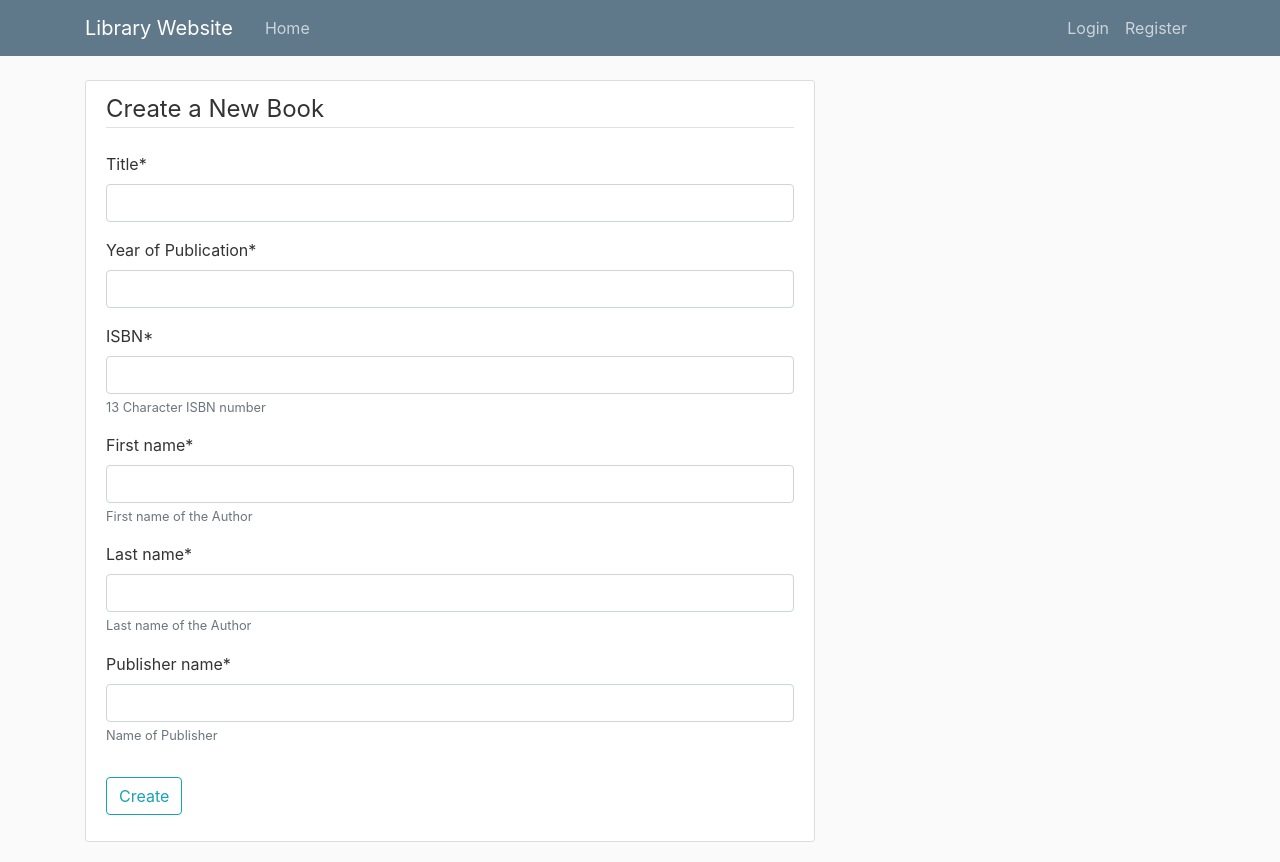
After one commit to Nicolas-Sy/SECURDE-MP, a Django app: page /createBook/ in a window 1280 px wide. The commit adds this page. Run offline with Django 3.2, Linux system fonts and the light colour scheme; some libraries are stand-ins or nearby versions.

Commit message:
book crud operations

```diff
--- /dev/null
+++ b/library_management_system/library_website/forms.py
@@ -0,0 +1,17 @@
+from django import forms
+from .models import Book, BookInstance, Author, Publisher
+
+class CreateBook(forms.ModelForm):
+	class Meta:
+		model = Book
+		fields = ['title', 'year_of_publication', 'isbn']
+
+class CreateAuthor(forms.ModelForm):
+	class Meta:
+		model = Author
+		fields = ['first_name', 'last_name']
+
+class CreatePublisher(forms.ModelForm):
+	class Meta:
+		model = Publisher
+		fields = ['publisher_name']
--- a/library_management_system/library_website/models.py
+++ b/library_management_system/library_website/models.py
@@ -7,12 +7,12 @@ from PIL import Image
 #Book Model
 class Book(models.Model):
 	title = models.CharField(max_length = 250)
-	author = models.ForeignKey('Author', on_delete=models.CASCADE) # CASCADE means if a book is deleted, the author won't be deleted
-	publisher = models.ForeignKey('Publisher', on_delete=models.CASCADE)
-	year_of_publication = models.DateField(null=True, blank=True)
+	author = models.ForeignKey('Author', on_delete=models.CASCADE, null = True) # CASCADE means if a book is deleted, the author won't be deleted
+	publisher = models.ForeignKey('Publisher', on_delete=models.CASCADE, null = True)
+	year_of_publication = models.CharField('Year of Publication', default='', max_length=4 )
 	isbn = models.CharField('ISBN', max_length=13, help_text='13 Character ISBN number')
 	reviews = models.TextField(max_length = 1000, help_text='Enter your review of the book') #dapat sa user din siya???
-	image = models.ImageField(default='default.jpg', upload_to='book_pics')
+	image = models.ImageField(default='noImage.jpg', upload_to='book_pics', help_text='Upload cover photo of the book')
 
 	def __str__(self):
 		return self.title
@@ -23,8 +23,8 @@ class Book(models.Model):
 
 #Author Model
 class Author (models.Model):
-	first_name = models.CharField(max_length=100)
-	last_name = models.CharField(max_length=100)
+	first_name = models.CharField(max_length=100, help_text='First name of the Author')
+	last_name = models.CharField(max_length=100, help_text='Last name of the Author')
 
 	class Meta:
 		ordering = ['first_name', 'last_name']
@@ -35,7 +35,7 @@ class Author (models.Model):
 
 #Publisher Model
 class Publisher (models.Model):
-	publisher_name = models.CharField(max_length=200)
+	publisher_name = models.CharField(max_length=200, help_text='Name of Publisher')
 
 	def __str__(self):
 		return self.publisher_name
--- a/library_management_system/library_website/templates/library_website/base.html
+++ b/library_management_system/library_website/templates/library_website/base.html
@@ -27,7 +27,12 @@
 	      </button>
 	      <div class="collapse navbar-collapse" id="navbarToggle">
 	        <div class="navbar-nav mr-auto">
-	          {% if request.user.is_staff %}
+	          {% if user.is_authenticated and request.user|has_group:"BookManager" %}
+	          	  <a class="nav-item nav-link" href=" {% url 'library-home'%}">Home</a>
+		          <a class="nav-item nav-link" href="{% url 'library-about'%}">About</a>
+		          <a class="nav-item nav-link" href="{% url 'library-create_book'%}">Create Book</a>
+
+	          {% elif user.is_authenticated %}
 		          <a class="nav-item nav-link" href=" {% url 'library-home'%}">Home</a>
 		          <a class="nav-item nav-link" href="{% url 'library-about'%}">About</a>
 		      {% else %}
--- /dev/null
+++ b/library_management_system/library_website/templates/library_website/create_book.html
@@ -0,0 +1,20 @@
+{% extends "library_website/base.html" %}
+{% load crispy_forms_tags %}
+{% block content %}
+
+	<div class="content-section">
+		<form action ="" method ="POST">
+			{% csrf_token%}
+			<fieldset class ="form-group">
+				<legend class = "border-bottom mb-4">Create a New Book</legend>
+				{{book_form|crispy}}
+				{{author_form|crispy}}
+				{{publisher_form|crispy}}
+			</fieldset>
+			<div class="form-group">
+			<button class="btn btn-outline-info" type="submit"> Create </button>
+		</div>
+
+		</form>
+	</div>
+{% endblock content %}
--- a/library_management_system/library_website/templates/library_website/home.html
+++ b/library_management_system/library_website/templates/library_website/home.html
@@ -1,4 +1,5 @@
 {% extends "library_website/base.html" %}
+{% load restrict_access%}
 {% block content %}
     <h1> Library Home!</h1>
 
@@ -19,6 +20,10 @@
 		    <div class="article-metadata">
 		      <a class="mr-2" href="#">{{ book.author }}</a>
 		      <small class="text-muted">{{ book.year_of_publication }}</small>
+		      {% if user.is_authenticated and request.user|has_group:"BookManager" %}
+			      <a class="btn btn-secondary btn-sm mt-1 mb-1" href="{% url 'library-update_book' book.id %}"> Update </a>
+				  <a class="btn btn-danger btn-sm mt-1 mb-1" href="{% url 'library-delete_book' book.id %}"> Delete </a>
+			  {% endif %}
 		    </div>
 		    <h2><a class="article-title" href="{{ book.get_absolute_url }}">{{ book.title }}</a></h2>
 		  </div>
--- a/library_management_system/library_website/urls.py
+++ b/library_management_system/library_website/urls.py
@@ -5,4 +5,7 @@ urlpatterns = [
     path('', views.home, name='library-home'),
     path('about/', views.about, name='library-about'),
     path('book/<int:pk>', views.BookDetailView.as_view(), name='library-book_detail'),
+    path('createBook/', views.createBook, name='library-create_book'),
+    path('editBook/<str:pk>/', views.updateBook, name='library-update_book'),
+    path('deleteBook/<str:pk>/', views.deleteBook, name='library-delete_book'),
 ]
--- a/library_management_system/library_website/views.py
+++ b/library_management_system/library_website/views.py
@@ -1,13 +1,16 @@
-from django.shortcuts import render
+from django.shortcuts import render, redirect
 from django.http import HttpResponse
 from .models import Book
 from .models import BookInstance
 from .models import Author
+from .models import Publisher
 from django.views import generic
 from django.contrib.auth.mixins import LoginRequiredMixin
 from .decorators import allowed_users, bookmanager_only
 from django.contrib.auth.models import Group
 from django import template
+from .forms import CreateBook, CreateAuthor, CreatePublisher
+from django.contrib import messages
 
 
 def home(request):
@@ -59,3 +62,89 @@ register = template.Library()
 def has_group(user, BookManager):
     group =  Group.objects.get(name=BookManager)
     return group in user.groups.all()
+
+
+def createBook(request):
+    if request.method == 'POST':
+        book_form = CreateBook(request.POST)
+        author_form = CreateAuthor(request.POST)
+        publisher_form = CreatePublisher(request.POST)
+
+        if book_form.is_valid() and author_form.is_valid() and publisher_form.is_valid():
+            author = author_form.save()
+            publisher =  publisher_form.save()
+
+            book = book_form.save(commit=False)
+            book.author = author
+            book.publisher = publisher
+            book.save()
+
+            messages.success(request, f'Your book has been created!')
+            return redirect('/')
+
+    else:
+        book_form = CreateBook()
+        author_form = CreateAuthor()
+        publisher_form = CreatePublisher()
+
+    context = {
+        'book_form': book_form,
+        'author_form': author_form,
+        'publisher_form': publisher_form,
+    }
+    return render(request, 'library_website/create_book.html', context)
+
+
+def updateBook(request, pk):
+    book = Book.objects.get(id=pk)
+    author = Author.objects.get(id=pk)
+    publisher = Publisher.objects.get(id=pk)
+
+    book_form = CreateBook(instance=book)
+    author_form = CreateAuthor(instance=author)
+    publisher_form = CreatePublisher(instance=publisher)
+
+    if request.method == 'POST':
+         book_form = CreateBook(request.POST, instance=book)
+         author_form = CreateAuthor(request.POST, instance=author)
+         publisher_form = CreatePublisher(request.POST, instance=publisher)
+
+         if book_form.is_valid() and author_form.is_valid() and publisher_form.is_valid():
+            author = author_form.save()
+            publisher =  publisher_form.save()
+
+            bookEdit = book_form.save(commit=False)
+            bookEdit.author = author
+            bookEdit.publisher = publisher
+            bookEdit.save()
+
+            messages.success(request, f'Your book has been edited!')
+            return redirect('/')
+
+    context = {
+        'book_form': book_form,
+        'author_form': author_form,
+        'publisher_form': publisher_form,
+    }
+    return render(request, 'library_website/edit_book.html', context)
+
+
+def deleteBook(request, pk):
+    book = Book.objects.get(id=pk)
+    author = Author.objects.get(id=pk)
+    publisher = Publisher.objects.get(id=pk)
+
+    if request.method == 'POST':
+        book.delete()
+        author.delete()
+        publisher.delete()
+
+        messages.success(request, f'Your book has been deleted!')
+        return redirect('/')
+
+    context = {
+        'book': book,
+        'author': author,
+        'publisher': publisher,
+    }
+    return render(request, 'library_website/delete_book.html', context)
--- a/library_management_system/users/templates/users/register.html
+++ b/library_management_system/users/templates/users/register.html
@@ -15,7 +15,7 @@
     	</form>
     	<div class="border-top pt-3">
     		<smalltext class="text-muted">
-    			Already Have An Account? <a class="ml-2" href="{% url 'login' %}">Sign In</a>
+    			Already Have An Account? <a class="ml-2" href="{% url 'login' %}"> Sign Up </a>
     		</smalltext>
     	</div>
     </div>
```
Also changed, not shown: library_management_system/library_website/templates/library_website/delete_book.html (added, +17 -0 lines), library_management_system/library_website/templates/library_website/edit_book.html (added, +20 -0 lines), library_management_system/db.sqlite3, library_management_system/library_website/migrations/0004_auto_20200412_1956.py (added), library_management_system/library_website/migrations/0005_auto_20200412_1959.py (added), library_management_system/library_website/migrations/0006_auto_20200413_1250.py (added), library_management_system/library_website/migrations/0007_auto_20200413_1352.py (added), library_management_system/library_website/migrations/0008_auto_20200413_1402.py (added), library_management_system/media/book_pics/ReadyPlayerOne.jpg (added), library_management_system/media/book_pics/ReadyPlayerOne_vQBBXgK.jpg (added), library_management_system/media/noImage.jpg (added).
